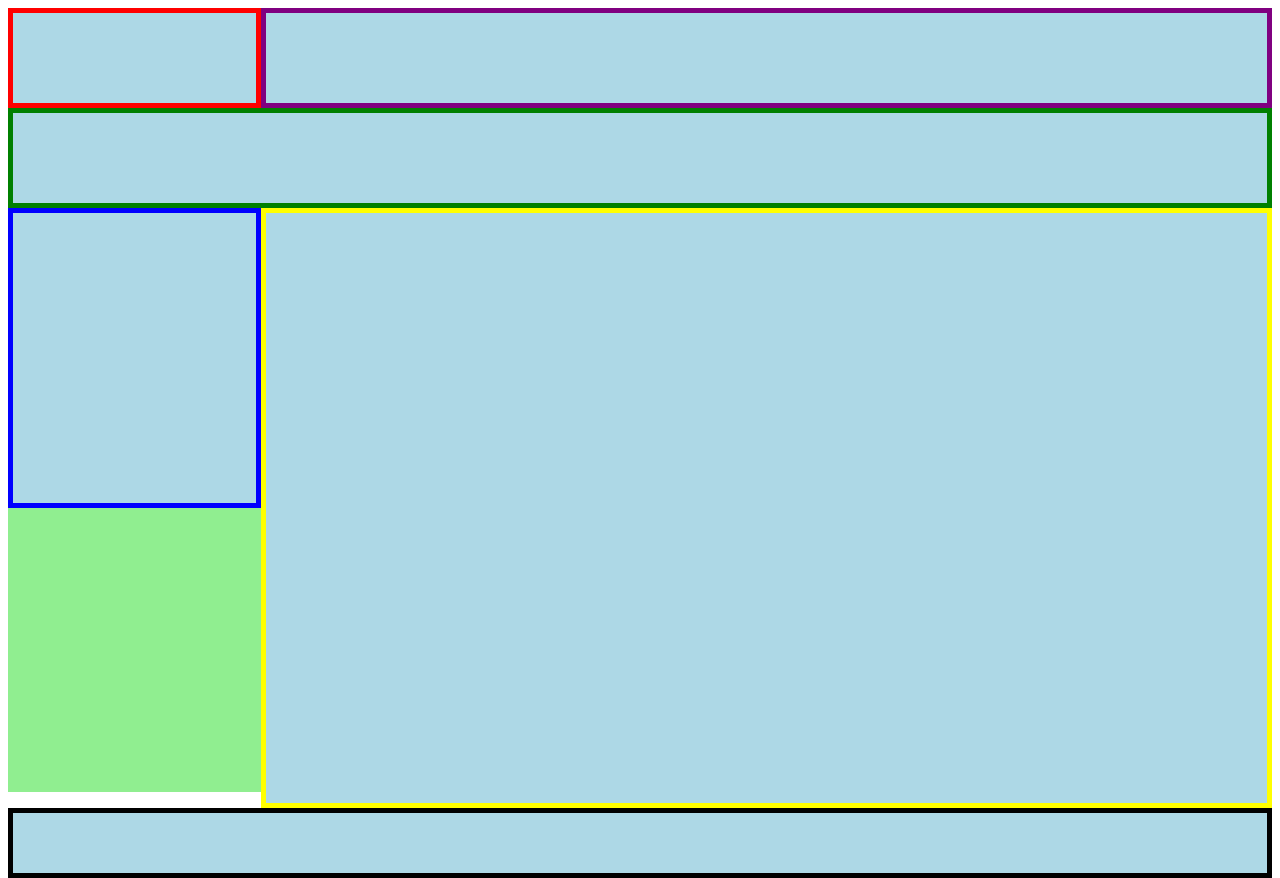
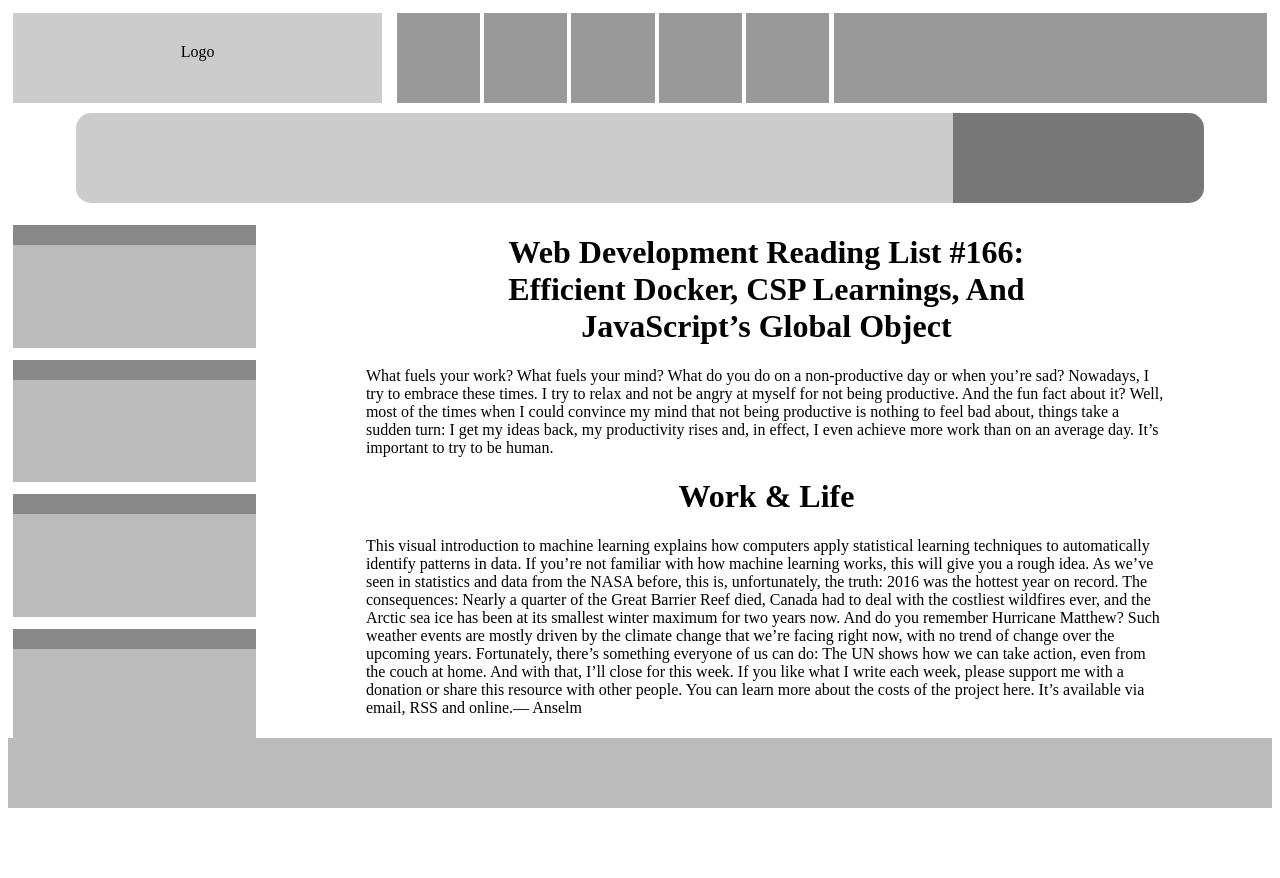
Before and after one commit to urzp/My_Smashing, a plain HTML site: page index.html in a window 1280 px wide. After the commit the page ends 808 px from the top, so only its background shows below. Drawn offline with Linux system fonts and the light colour scheme.

Commit message:
complit disane

```diff
--- a/css/style.css
+++ b/css/style.css
@@ -8,22 +8,22 @@ div {
 .contener {
   width: 100%;
   height: 100%;
-  background-color: lightgreen;
+  /*background-color: lightgreen;*/
 }
 
 .logo{
   float:left;
-  width: 20%;
+  width: 30%;
   height: 100px;
-  background: red;
+  /*background: red;*/
   padding: 5px;
 }
 
 .nav{
   float:left;
-  width: 80%;
+  width: 70%;
   height: 100px;
-  background: purple;
+  /*background: purple;*/
   padding: 5px;
 }
 
@@ -31,23 +31,23 @@ div {
   float:left;
   width: 100%;
   height: 100px;
-  background: green;
+  /*background: green;*/
   padding: 5px;
 }
 
 .side-bar{
   float:left;
   width: 20%;
-  height: 300px;
-  background: blue;
+  height: 500px;
+  /*background: blue;*/
   padding: 5px;
 }
 
 .content{
   float:left;
   width: 80%;
-  height: 600px;
-  background: yellow;
+  height: auto;
+  /*background: yellow;*/
   padding: 5px;
 }
 
@@ -55,13 +55,89 @@ div {
   float:left;
   width: 100%;
   height: 70px;
-  background: black;
+  background: #BBB;
   padding: 5px;
 }
 
 .inner-box{
   box-sizing:padding-box;
   width: 100%;
+  height: auto;
+  /*background-color: lightblue;*/
+}
+
+.logo  div{
+  text-align: center;
   height: 100%;
-  background-color: lightblue;
+  padding:  30px 0 0 0;
+  background-color: #ccc;
 }
+
+.nav  div{
+  background-color: #fff;
+}
+
+.search div{
+  background-color: #fff;
+}
+
+
+
+#nav_1, #nav_2, #nav_3, #nav_4, #nav_5, #nav_6{
+  float:left;
+  width: 9.5%;
+  height: 100%;
+  background: #999;
+  margin-left: 0.5%;
+}
+
+#nav_6{
+  width: 49.5%;
+}
+
+#seach_feld{
+  float:left;
+  margin-left: 5%;
+  width: 70%;
+  height: 100%;
+  background: #ccc;
+  border-radius: 15px 0 0 15px;
+}
+
+#seach_btn{
+  float:left;
+  margin-right:5%;
+  width: 20%;
+  height: 100%;
+  background-color: #777;
+  border-radius: 0 15px 15px 0;
+}
+
+#side-bar_1, #side-bar_2, #side-bar_3, #side-bar_4 {
+  width: 100%;
+  height: 25%;
+  background-color: #BBB;
+  margin-top: 5%;
+}
+
+.bar_head {
+  width: 100%;
+  height: 20px;
+  background-color: #888;
+}
+
+.row {
+  margin: 0 auto;
+  width: 80%;
+  height: auto;
+  }
+
+.row_head{
+  margin: 0 auto;
+  width: 80%;
+  text-align: center;
+  }
+
+  .footer .inner-box{
+    background-color: #aaa;
+  }
--- a/index.html
+++ b/index.html
@@ -9,22 +9,102 @@
   <div class="contener">
     <div class="logo">
       <div class="inner-box">
+        Logo
       </div>
     </div>
     <div class="nav">
       <div class="inner-box">
+        <div id="nav_1">
+        </div>
+        <div id="nav_2">
+        </div>
+        <div id="nav_3">
+        </div>
+        <div id="nav_4">
+        </div>
+        <div id="nav_5">
+        </div>
+        <div id="nav_6">
+        </div>
       </div>
     </div>
     <div class="search">
       <div class="inner-box">
+        <div id="seach_feld">
+        </div>
+        <div id="seach_btn">
+        </div>
       </div>
     </div>
     <div class="side-bar">
       <div class="inner-box">
+        <div id="side-bar_1">
+          <div class ="bar_head">
+          </div>
+        </div>
+        <div id="side-bar_2">
+          <div class ="bar_head">
+          </div>
+        </div>
+        <div id="side-bar_3">
+          <div class ="bar_head">
+          </div>
+        </div>
+        <div id="side-bar_4">
+          <div class ="bar_head">
+          </div>
+        </div>
       </div>
     </div>
     <div class="content">
       <div class="inner-box">
+        <div class="row">
+          <div class="row_head">
+            <h1>Web Development Reading List #166: Efficient Docker, CSP
+              Learnings, And JavaScript’s Global Object</h1>
+          </div>
+          <p>What fuels your work? What fuels your mind? What do you do on a
+            non-productive day or when you’re sad? Nowadays, I try to embrace
+             these times. I try to relax and not be angry at myself for not
+             being productive. And the fun fact about it? Well, most of the
+             times when I could convince my mind that not being productive is
+             nothing to feel bad about, things take a sudden turn: I get my
+             ideas back, my productivity rises and, in effect, I even achieve
+              more work than on an average day. It’s important to try to be
+               human.</p>
+        </div>
+        <div class="row">
+          <div class="row_head">
+            <h1>Work & Life </h1>
+          </div>
+          <p>This visual introduction to machine learning explains how computers
+            apply statistical learning techniques to automatically identify
+            patterns in data. If you’re not familiar with how machine learning
+            works, this will give you a rough idea.
+            As we’ve seen in statistics and data from the NASA before, this
+            is, unfortunately, the truth: 2016 was the hottest year on
+            record. The consequences: Nearly a quarter of the Great Barrier
+            Reef died, Canada had to deal with the costliest wildfires ever,
+            and the Arctic sea ice has been at its smallest winter maximum
+            for two years now. And do you remember Hurricane Matthew? Such
+            weather events are mostly driven by the climate change that we’re
+            facing right now, with no trend of change over the upcoming years.
+            Fortunately, there’s something everyone of us can do: The UN shows
+            how we can take action, even from the couch at home.
+            And with that, I’ll close for this week. If you like what I
+            write each week, please support me with a donation or share this
+            resource with other people. You can learn more about the costs
+            of the project here. It’s available via email, RSS and online.—
+            Anselm</p>
+        </div>
+        <div class="row">
+          <div class="row_head">
+          </div>
+        </div>
+        <div class="row">
+          <div class="row_head">
+          </div>
+        </div>
       </div>
     </div>
     <div class="footer">
```
